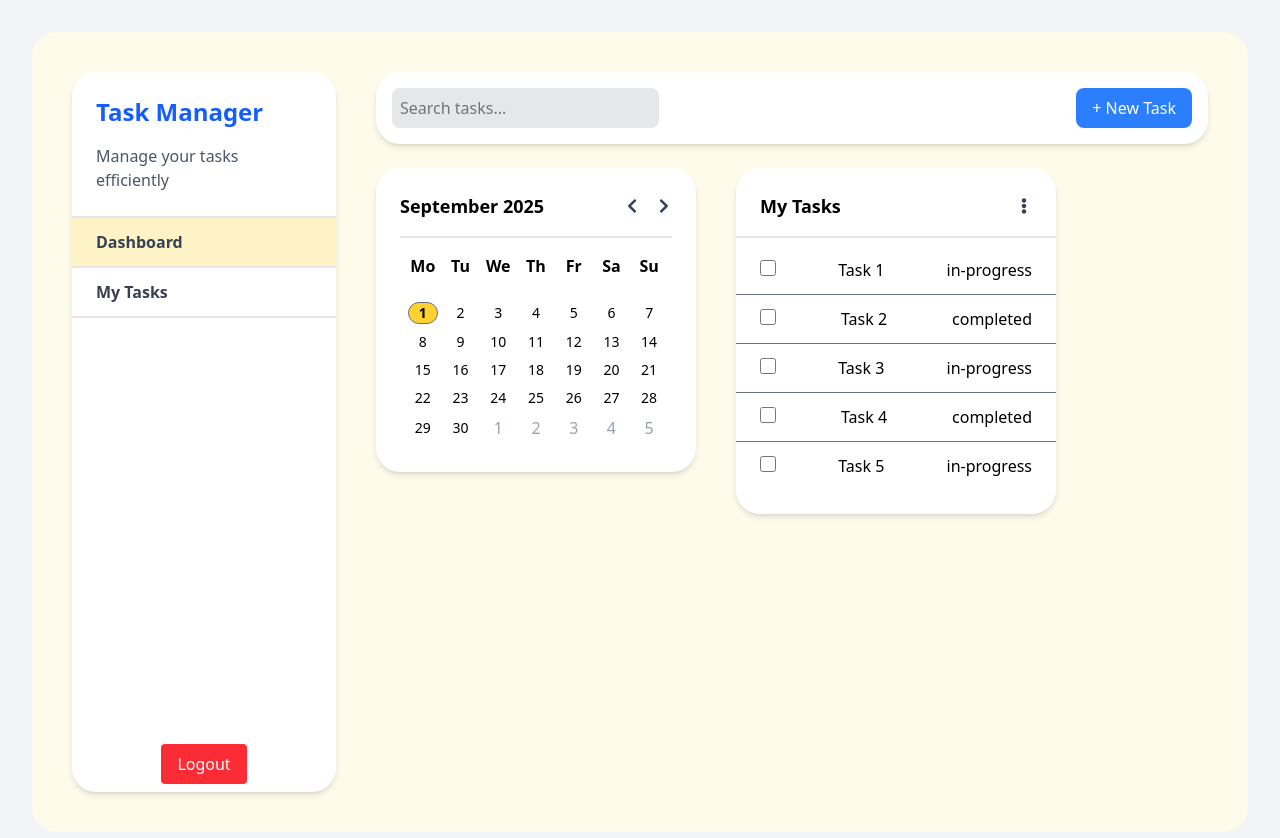
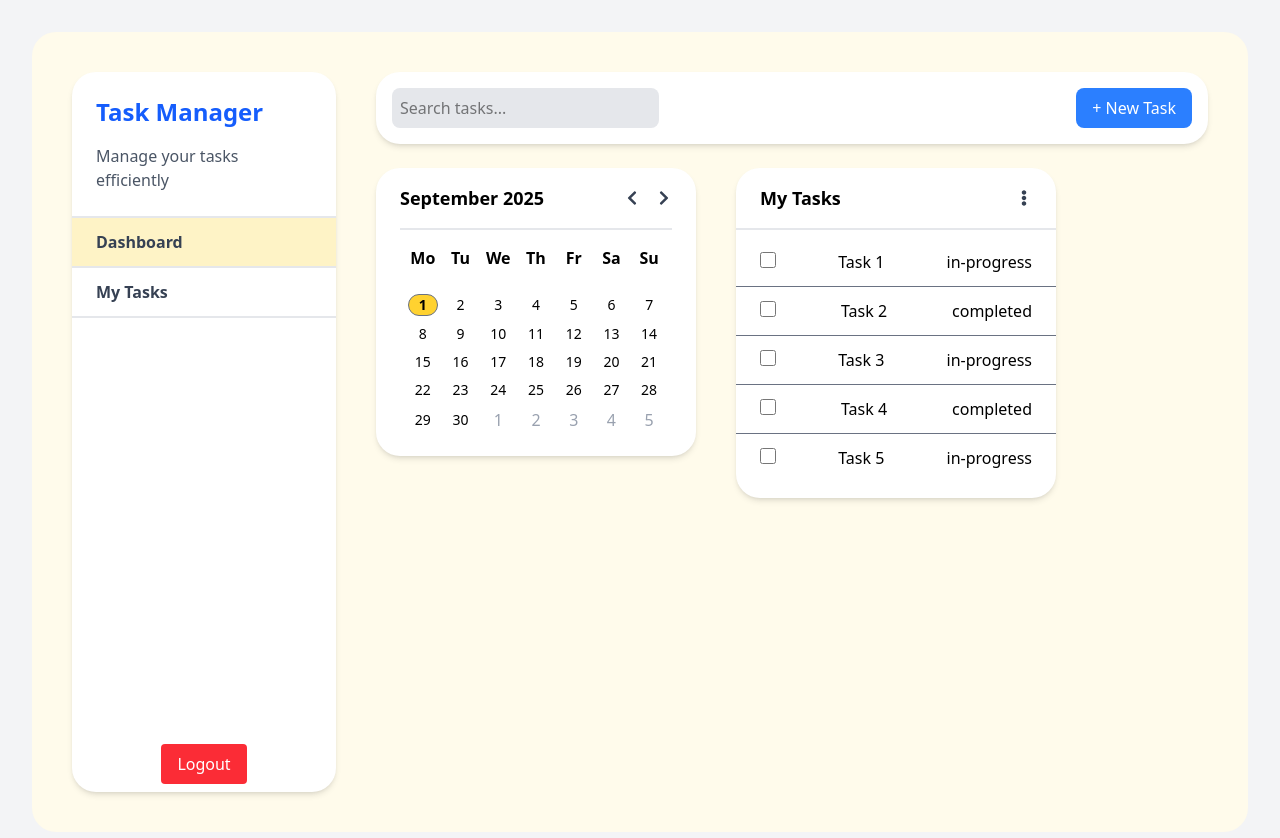
Before and after one commit to Safdari10/task-manager, a Next.js app in the folder frontend/: page /dashboard in a window 1280 px wide. Shown: the top 838 px of the page. Built offline with nearby package versions, Linux system fonts and the light colour scheme.

Commit message:
Adjusts padding for calendar and task preview panels
Refines vertical and horizontal padding on dashboard panels for more consistent spacing and improved visual alignment.

```diff
--- a/frontend/src/app/dashboard/components/Calender.tsx
+++ b/frontend/src/app/dashboard/components/Calender.tsx
@@ -46,7 +46,7 @@ const Calender = () => {
     setCurrentYear(newYear);
   };
   return (
-    <div className="w-[20rem] h-max-content flex flex-col justify-start items-start gap-2 bg-white rounded-3xl shadow-md p-6">
+    <div className="w-[20rem] h-max-content flex flex-col justify-start items-start gap-2 bg-white rounded-3xl shadow-md py-4 px-6">
       <div className="flex items-center justify-between w-full border-b-2 border-b-gray-200 pb-4">
         <h2 className="text-lg font-semibold">
           {months[currentMonth]} {currentYear}
--- a/frontend/src/app/dashboard/components/TaskPreview.tsx
+++ b/frontend/src/app/dashboard/components/TaskPreview.tsx
@@ -35,7 +35,7 @@ const TaskPreview = () => {
   ];
 
   return (
-    <div className="w-[20rem] w-max-content flex flex-col justify-start items-start gap-2 bg-white rounded-3xl shadow-md py-6">
+    <div className="w-[20rem] w-max-content flex flex-col justify-start items-start gap-2 bg-white rounded-3xl shadow-md py-4">
       <div className="flex items-center justify-between w-full border-b-2 border-b-gray-200 pb-4">
         <h2 className="text-lg font-semibold px-6">My Tasks</h2>
         <div className="text-gray-700 cursor-pointer px-6">
```
